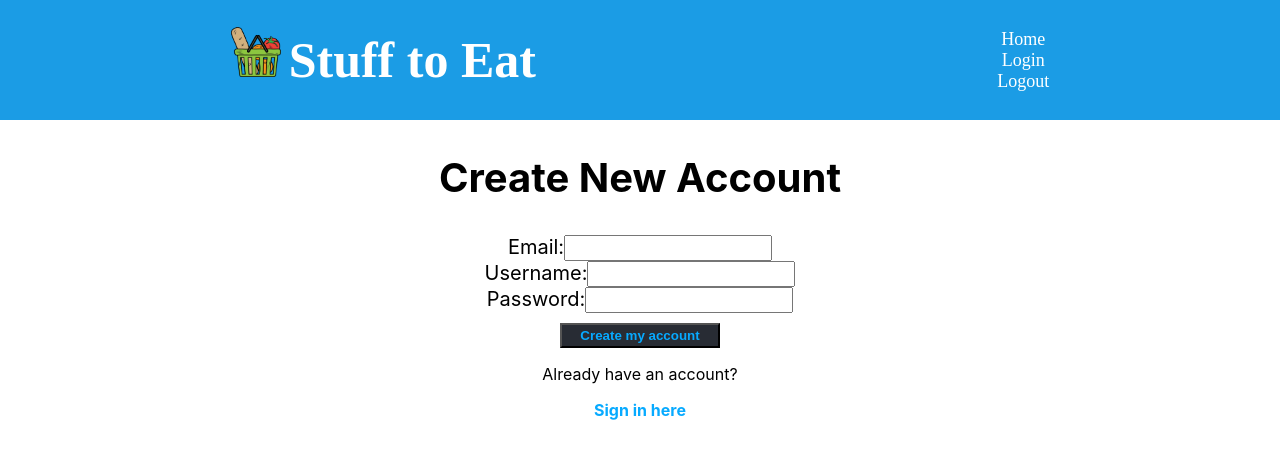
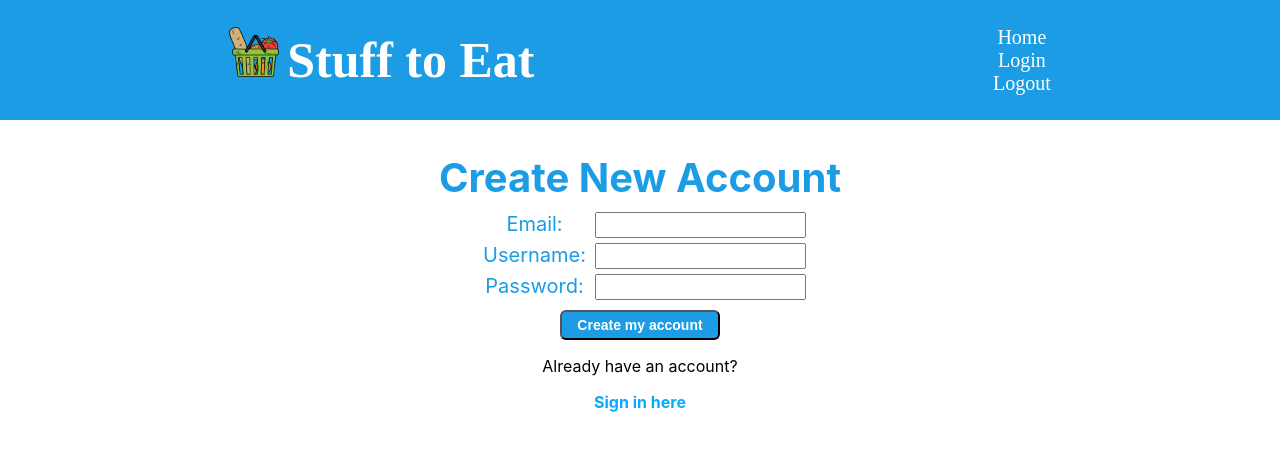
Before and after one commit to jaromb/Cart, a React (Create React App) app: page /user/create-account in a window 1280 px wide. Shown: the top 458 px of the page. Built offline with nearby package versions, Linux system fonts and the light colour scheme.

Commit message:
updating styling on login, new user, and storefront pages

```diff
--- a/package.json
+++ b/package.json
@@ -10,7 +10,8 @@
     "react-dom": "^16.12.0",
     "react-router": "^5.1.2",
     "react-router-dom": "^5.1.2",
-    "react-scripts": "2.1.8"
+    "react-scripts": "2.1.8",
+    "styled-components": "^5.0.1"
   },
   "scripts": {
     "start": "react-scripts start",
--- a/src/App.js
+++ b/src/App.js
@@ -46,7 +46,7 @@ class App extends Component {
                   flexWrap: "wrap",
                   justifyContent: "center",
                   color: "#07AAFF",
-                  fontSize: 18
+                  fontSize: 20
                 }}
               >
                 <li>
--- a/src/Components/Colors.js
+++ b/src/Components/Colors.js
@@ -1,3 +1,3 @@
-export const PrimaryOrange = "#F79EO2"
+export const PrimaryOrange = "#f5830a"
 
 export const PrimaryBlue = "#1b9ce5"
--- /dev/null
+++ b/src/Components/StyledComponents.js
@@ -0,0 +1,35 @@
+import React from "react";
+import styled from "styled-components";
+import { PrimaryBlue, PrimaryOrange } from "../Components/Colors"
+
+export const PrimaryButton = styled.button`
+color: white;
+background-color: ${PrimaryBlue};
+height: 30px;
+width: 160px;
+font-weight: bold;
+cursor: pointer;
+border-radius: 6px;
+font-size: 14px;
+margin-top: 10px;
+`;
+export const AddToCartButton = styled.button`
+color: white;
+background-color: ${PrimaryOrange};
+height: 25px;
+width: 140px;
+font-weight: bold;
+cursor: pointer;
+border-radius: 6px;
+font-size: 14px;
+margin-top: 10px;
+`;
+
+export const Row = styled.div`
+display: flex;
+flex-direction: row
+`
+export const Column = styled.div`
+display: flex;
+flex-direction: column
+`
--- a/src/Pages/AddUser.js
+++ b/src/Pages/AddUser.js
@@ -1,5 +1,7 @@
 import React, { Component } from "react";
 import { Link, Redirect } from "react-router-dom";
+import { PrimaryButton, Row } from "../Components/StyledComponents";
+import { PrimaryBlue } from "../Components/Colors";
 
 class AddUser extends Component {
   state = {
@@ -67,7 +69,9 @@ class AddUser extends Component {
       <Redirect to="/user/login" />
     ) : (
       <div>
-        <h2 style={{ fontSize: 40 }}>Create New Account</h2>
+        <h2 style={{ fontSize: 40, color: PrimaryBlue, marginBottom: "10px" }}>
+          Create New Account
+        </h2>
         <form
           style={{
             display: "flex",
@@ -75,72 +79,62 @@ class AddUser extends Component {
             justifyContent: "center"
           }}
         >
-          <label
-            style={{
-              display: "flex",
-              flexDirection: "row",
-              alignSelf: "center",
-              fontSize: 20
-            }}
-          >
-            Email:
+          <Row style={{ justifyContent: "center", marginBottom: "5px" }}>
+            <label
+              style={{
+                fontSize: 20,
+                color: PrimaryBlue,
+                width: "120px"
+              }}
+            >
+              Email:
+            </label>
             <input
               type="email"
               name="newEmail"
               value={this.state.newEmail}
-              style={{ height: 20, width: 200 }}
+              style={{ height: 20, width: 200, fontSize: 14, paddingLeft: 5 }}
               onChange={this.handleChange}
             ></input>
-          </label>
+          </Row>
+          <Row style={{justifyContent: "center", marginBottom: "5px"}}>
           <label
             style={{
-              display: "flex",
-              flexDirection: "row",
-              alignSelf: "center",
-              fontSize: 20
+              fontSize: 20,
+              color: PrimaryBlue,
+              width: "120px"
             }}
           >
             Username:
+          </label>
             <input
               name="newUser"
               value={this.state.newUser}
-              style={{ height: 20, width: 200 }}
+              style={{ height: 20, width: 200, fontSize: 14, paddingLeft: 5 }}
               onChange={this.handleChange}
             ></input>
-          </label>
+          </Row>
+          <Row style={{justifyContent: "center"}}>
           <label
             style={{
-              display: "flex",
-              flexDirection: "row",
-              alignSelf: "center",
-              fontSize: 20
+              fontSize: 20,
+              color: PrimaryBlue,
+              width: "120px"
             }}
           >
             Password:
+          </label>
             <input
               name="newPassword"
               value={this.state.newPassword}
-              style={{ height: 20, width: 200 }}
+              style={{ height: 20, width: 200, fontSize: 14, paddingLeft: 5 }}
               onChange={this.handleChange}
             ></input>
-          </label>
+          </Row>
         </form>
-        <button
-          style={{
-            color: "#07AAFF",
-            backgroundColor: "#282c34",
-            height: 25,
-            width: 160,
-            fontWeight: "bold",
-            marginTop: 10,
-            cursor: "pointer",
-            alignSelf: "center"
-          }}
-          onClick={this.addUser()}
-          type="button"
-        >
+        <PrimaryButton onClick={this.addUser()}>
           Create my account
-        </button>
+        </PrimaryButton>
         <p style={{ color: "red" }}>{this.state.error}</p>
         <p>Already have an account?</p>
         <Link
--- a/src/Pages/UserLogin.js
+++ b/src/Pages/UserLogin.js
@@ -1,6 +1,7 @@
 import React, { Component } from "react";
 import { Link, Redirect } from "react-router-dom";
 import { PrimaryBlue, PrimaryOrange } from "../Components/Colors";
+import { PrimaryButton, Row } from "../Components/StyledComponents"
 
 class UserLogin extends Component {
   state = {
@@ -79,7 +80,7 @@ class UserLogin extends Component {
     ) : (
       <div>
         <div>
-          <h2 style={{ fontSize: 40, color: PrimaryBlue }}>Customer Login</h2>
+          <h2 style={{ fontSize: 40, color: PrimaryBlue, marginBottom: "15px" }}>Customer Login</h2>
           <form
             style={{
               display: "flex",
@@ -87,49 +88,49 @@ class UserLogin extends Component {
               justifyContent: "center"
             }}
           >
+           <Row style={{justifyContent: "center", marginBottom: "10px"}}>
+
             <label
               style={{
-                display: "flex",
-                flexDirection: "row",
-                alignSelf: "center",
                 fontSize: 20,
-                color: PrimaryBlue
+                color: PrimaryBlue,
+                width: "180px"
               }}
             >
               Email/Username:{" "}
+            </label>
               <input
                 name="user"
                 value={this.state.user}
-                style={{ height: 20, width: 200 }}
+                style={{width: 200, paddingLeft: "5px", fontSize: 14 }}
                 onChange={this.handleChange}
               ></input>
-            </label>
+           </Row>
+           <Row style={{justifyContent: "center"}}>
             <label
               style={{
-                display: "flex",
-                flexDirection: "row",
-                alignSelf: "center",
                 fontSize: 20,
-                color: PrimaryBlue
+                color: PrimaryBlue,
+                width: "180px"
               }}
             >
               Password:{" "}
+            </label>
               <input
                 name="password"
                 type="password"
                 value={this.state.password}
-                style={{ height: 20, width: 200 }}
+                style={{ height: 20, width: 200, paddingLeft: "5px", fontSize: 14 }}
                 onChange={this.handleChange}
               ></input>
-            </label>
+           </Row>
           </form>
-          <button
+          <PrimaryButton
             style={{
-              color: "white",
               marginTop: 10,
               backgroundColor: PrimaryBlue,
-              height: 30,
-              width: 160,
+              // height: 30,
+              // width: 160,
               fontWeight: "bold",
               cursor: "pointer",
               alignSelf: "center",
@@ -142,11 +143,13 @@ class UserLogin extends Component {
             )}
           >
             Sign in
-          </button>
+          </PrimaryButton>
           {this.state.error ? (
             <p style={{ color: "red" }}>{this.state.error}</p>
           ) : null}
-          <p style={{margin: "30px 0 10px 0", fontSize: "18px"}}>Don't have an account yet?</p>
+          <p style={{ margin: "30px 0 10px 0", fontSize: "18px" }}>
+            Don't have an account yet?
+          </p>
           <Link
             style={{
               textDecoration: "none",
```
Also changed, not shown: src/Pages/Storefront.js (+40 -37 lines), 1 other file (tests, documents, lock files or other folders).
